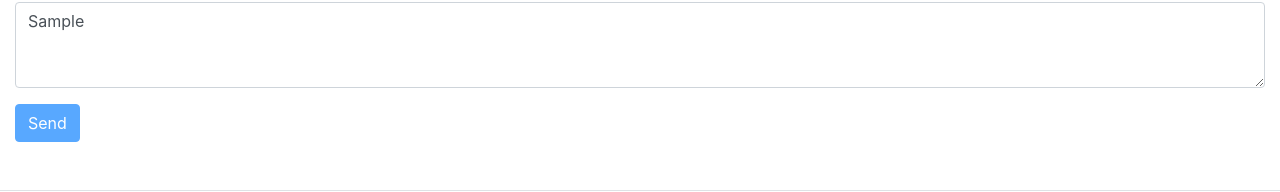
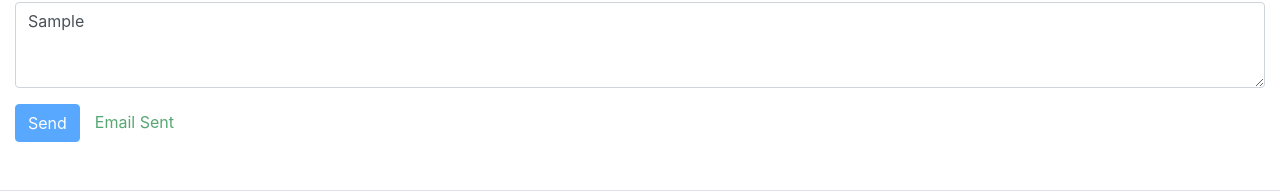
Before and after one commit to joshuaellsworth1/personal-website, a React (Create React App) app: page /contact in a window 1280 px wide. Both pictures are taken after typing "Sample", "name@example.com", "Sample" into the empty fields and a click on the button "Send". Shown: the part 414-606 px from the top of the page. Built offline with nearby package versions, Linux system fonts and the light colour scheme.

Commit message:
enabling send button to respond with, sent message once clicked. No backend at this time to send the request

```diff
--- a/src/index.css
+++ b/src/index.css
@@ -37,3 +37,13 @@ code {
   font-size: 16px;
   margin: 0px;
 }
+
+.success-msg {
+  color: #57a773;
+  padding: 10px 15px;
+}
+
+.error-msg {
+  color: #ee6352;
+  padding: 10px 15px;
+}
--- a/src/pages/ContactPage.js
+++ b/src/pages/ContactPage.js
@@ -31,11 +31,12 @@ class ContactPage extends React.Component {
         });
     }
 
-    handleSubmit = () => {
+    handleSubmit = (event) => {
         event.preventDefault();
 
         this.setState({
-            disabled: true
+            disabled: true,
+            emailSent: true
         });
     }
 
@@ -65,8 +66,8 @@ class ContactPage extends React.Component {
                             Send
                         </Button>
 
-                        {this.state.emailSent === true && <p className="d-inline success-message">Email Sent</p>}
-                        {this.state.emailSent === false && <p className="d-inline error-message">Email Not Sent</p>}
+                        {this.state.emailSent === true && <p className="d-inline success-msg">Email Sent</p>}
+                        {this.state.emailSent === false && <p className="d-inline error-msg">Email Not Sent</p>}
 
                     </Form>
                 </Content>
```
